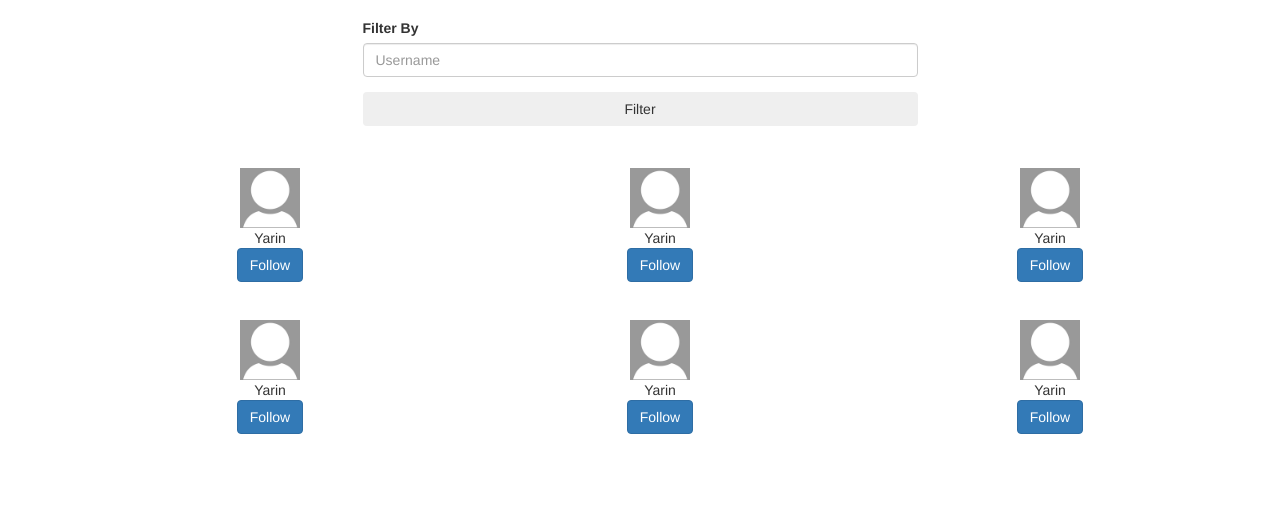
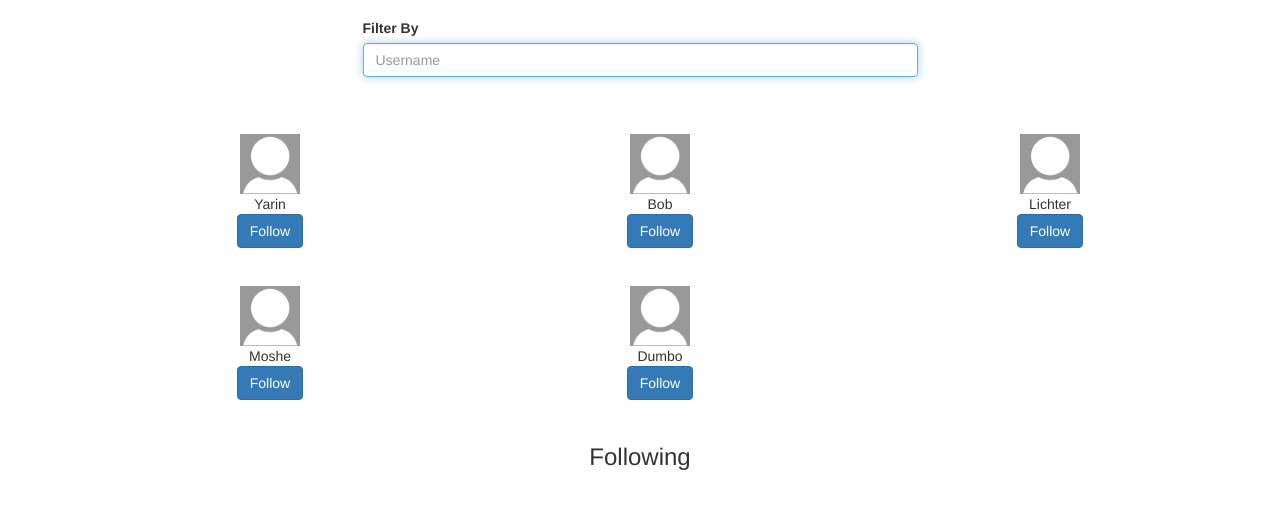
Before and after one commit to WebCourse3/OfekTwitter-Yarin, a plain HTML site: page users.html in a window 1280 px wide. Shown: the part 54-562 px from the top of the page. Drawn offline with nearby package versions, Linux system fonts and the light colour scheme.

Commit message:
implement user filtering and following functionality

```diff
--- /dev/null
+++ b/js/users.js
@@ -0,0 +1,100 @@
+window.onload = function() {
+    loadUsers(users);
+    loadFollowing()
+};
+
+const users = [
+    {
+        username: 'Yarin',
+        avatar: 'images/avatar.jpg'
+    },
+    {
+        username: 'Bob',
+        avatar: 'images/avatar.jpg'
+    },
+    {
+        username: 'Lichter',
+        avatar: 'images/avatar.jpg'
+    },
+    {
+        username: 'Moshe',
+        avatar: 'images/avatar.jpg'
+    },
+    {
+        username: 'Dumbo',
+        avatar: 'images/avatar.jpg'
+    },
+];
+
+let following = [];
+
+function toggleFollow(username) {
+    if (following.indexOf(username) === -1) {
+        following.push(username);
+    } else {
+        following.splice(following.indexOf(username), 1);
+    }
+
+    loadFollowing();
+    loadUsers(users);
+}
+
+function filterUsers(keyword) {
+    const filteredUsers = users.filter( u => u.username.toLowerCase().includes(keyword.toLowerCase()) );
+    loadUsers(filteredUsers);
+}
+
+function loadUsers(users) {
+    let usersSection = document.getElementById('users-section');
+    usersSection.innerText = ''; // Clear all users
+
+    for (const user of users) {
+        usersSection.appendChild(createUserElement(user));
+    }
+}
+
+function loadFollowing() {
+    let followingSection = document.getElementById('following-section');
+    followingSection.innerText = ''; // Clear all following
+
+    for (const user of users) {
+        if (following.indexOf(user.username) !== -1) {
+            followingSection.appendChild(createUserElement(user));
+        }
+    }
+}
+
+function createUserElement(user) {
+    let element = document.createElement('div');
+    element.setAttribute('class', 'user col-xs-12 col-md-4 col-lg-4');
+
+    let detailsList = document.createElement('ul');
+
+    let avatarItem = document.createElement('li');
+    let img = document.createElement('img');
+    img.setAttribute('src', 'images/avatar.jpg');
+    img.setAttribute('alt', 'avatar');
+    img.setAttribute('class', 'avatar');
+    avatarItem.appendChild(img);
+
+    let usernameItem = document.createElement('li');
+    usernameItem.innerText = user.username;
+
+    let followItem = document.createElement('li');
+    let button = document.createElement('button');
+    button.setAttribute('type', 'button');
+    button.setAttribute('class', 'btn btn-primary');
+    button.onclick = () => {
+        toggleFollow(user.username);
+        button.innerText = (following.indexOf(user.username) === -1) ? 'Follow' : 'UnFollow';
+    }
+    button.innerText = (following.indexOf(user.username) === -1) ? 'Follow' : 'UnFollow';
+    followItem.appendChild(button);
+
+    detailsList.appendChild(avatarItem);
+    detailsList.appendChild(usernameItem);
+    detailsList.appendChild(button);
+    element.appendChild(detailsList);
+
+    return element;
+}
--- a/users.html
+++ b/users.html
@@ -9,6 +9,7 @@
     <link href="https://maxcdn.bootstrapcdn.com/bootstrap/3.3.7/css/bootstrap.min.css" rel="stylesheet" integrity="sha384-BVYiiSIFeK1dGmJRAkycuHAHRg32OmUcww7on3RYdg4Va+PmSTsz/K68vbdEjh4u"
         crossorigin="anonymous">
     <link rel="stylesheet" href="styles/style.css">
+    <script src="js/users.js"></script>
 </head>
 
 <body>
@@ -40,17 +41,16 @@
                         <div class="form-group">
                             <label for="username" class="control-label">Filter By</label>
                             <input type="text" class="form-control" id="username" name="username" required title="Please enter username to filter by"
-                                placeholder="Username">
+                                placeholder="Username" oninput="filterUsers(this.value)" autofocus>
                         </div>
-
-                        <button type="submit" class="btn btn-secondary btn-block">Filter</button>
                     </form>
                 </div>
             </div>
         </section>
 
-        <section class="users">
-            <div class="row text-center">
+        <div class="row text-center">
+            <section id="users-section">
+
                 <div class="user col-xs-12 col-md-4 col-lg-4">
                     <ul>
                         <li>
@@ -117,8 +117,16 @@
                         </li>
                     </ul>
                 </div>
-            </div>
-        </section>
+
+            </section>
+        </div>
+
+        <div class="row text-center">
+            <h3>Following</h3>
+            <section id="following-section">
+
+            </section>
+        </div>
 
     </div>
 </body>
```
